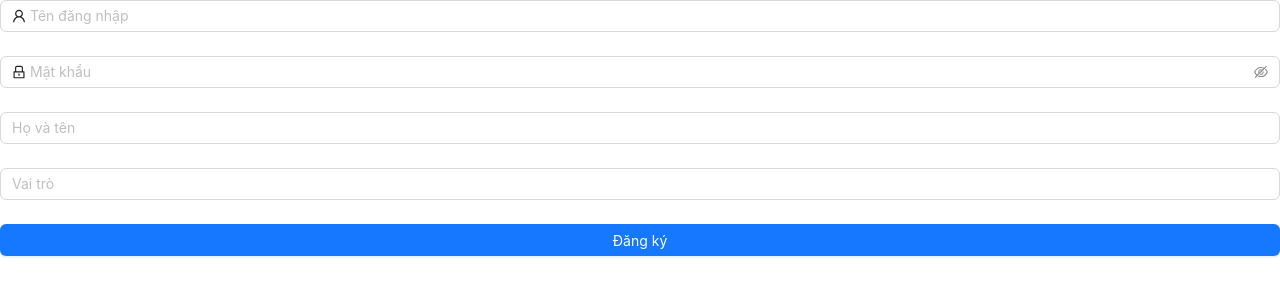
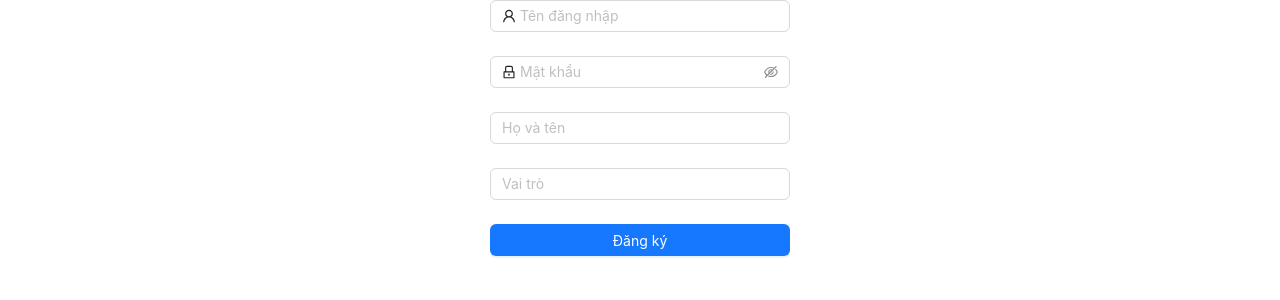
Before and after one commit to GiangGiauTen/CheemsFood, a React (Create React App) app in the folder web/: page /register in a window 1280 px wide. Shown: the top 300 px of the page. Built offline with nearby package versions, Linux system fonts and the light colour scheme.

Commit message:
Login and Register

```diff
--- a/web/src/components/RegisterForm.jsx
+++ b/web/src/components/RegisterForm.jsx
@@ -32,7 +32,11 @@ const RegisterForm = () => {
   };
 
   return (
-    <Form name="register" onFinish={onFinish}>
+      <Form
+        name="register"
+        onFinish={onFinish}
+        style={{ maxWidth: '300px', margin: '0 auto' }}
+      >
         <Form.Item
           name="username"
           rules={[{ required: true, message: 'Vui lòng nhập tên đăng nhập!' }]}
```
Lines whose indentation alone changed are shown as unchanged.
